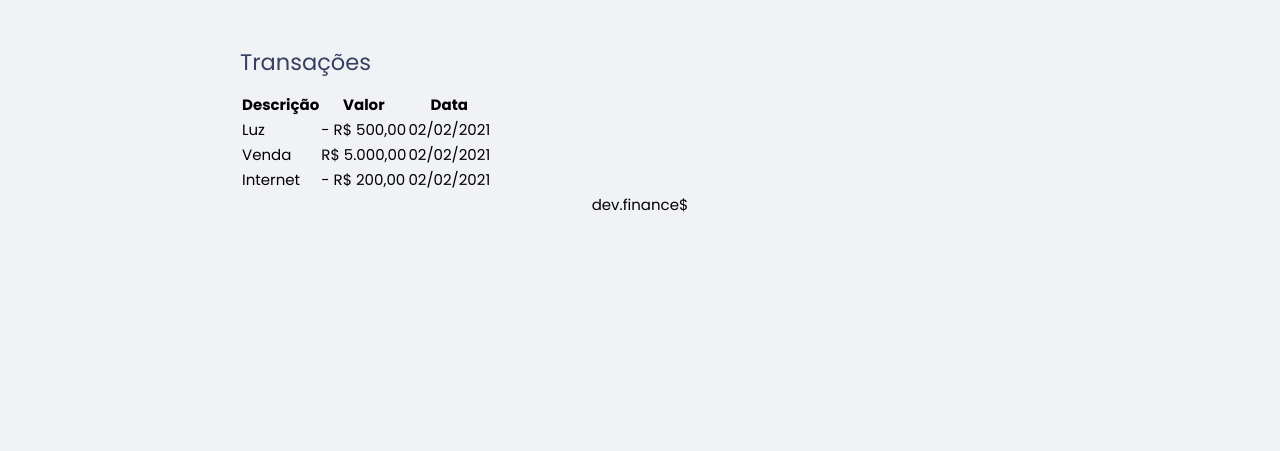
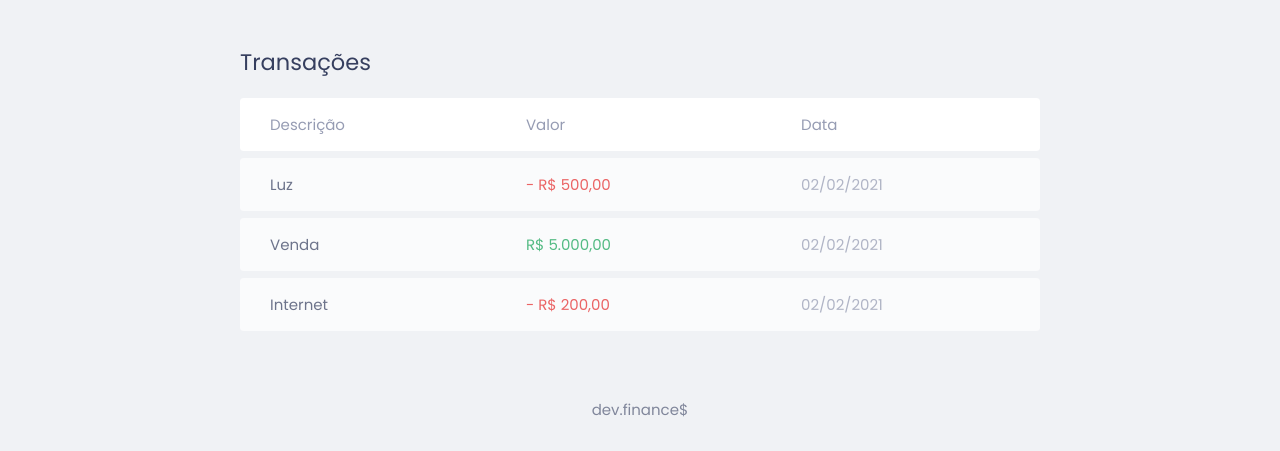
Before and after one commit to Carolina-Silva/discover, a plain HTML site: page index.html in a window 1280 px wide. Shown: the part 616-1067 px from the top of the page. Before the commit the page ends 832 px from the top, so only its background shows below. Drawn offline with Linux system fonts and the light colour scheme.

Commit message:
add CSS to the <table>

```diff
--- a/index.html
+++ b/index.html
@@ -46,19 +46,19 @@
                 </thead>
                 <tbody>
                     <tr>
-                        <td>Luz</td>
-                        <td>- R$ 500,00</td>
-                        <td>02/02/2021</td>
+                        <td class="description">Luz</td>
+                        <td class="expense">- R$ 500,00</td>
+                        <td class="date">02/02/2021</td>
                     </tr>
                     <tr>
-                        <td>Venda</td>
-                        <td> R$ 5.000,00</td>
-                        <td>02/02/2021</td>
+                        <td class="description">Venda</td>
+                        <td class="income"> R$ 5.000,00</td>
+                        <td class="date">02/02/2021</td>
                     </tr>
                     <tr>
-                        <td>Internet</td>
-                        <td>- R$ 200,00</td>
-                        <td>02/02/2021</td>
+                        <td class="description">Internet</td>
+                        <td class="expense">- R$ 200,00</td>
+                        <td class="date">02/02/2021</td>
                     </tr>
                 </tbody>
             </table>
--- a/styles.css
+++ b/styles.css
@@ -73,6 +73,56 @@ header {
     color: #ffffff;
 }
 /* table */
+#transaction{
+    display: block;
+    width: 100%;
+    overflow-x: auto;
+}
+#data-table{
+    width: 100%;
+    border-spacing: 0 0.5rem;
+    color: #969cb3;
+}
+table thead tr th:first-child,
+table tbody tr td:first-child{
+    border-radius: 0.25rem 0 0 0.25rem;
+}
+table thead tr th:last-child,
+table tbody tr td:last-child{
+    border-radius: 0 0.25rem 0.25rem 0;
+}
+
+table thead th{
+    background-color: #fff;
+
+    font-weight: 400;
+    padding: 1rem 2rem;
+
+    text-align: left;
+
+}
+table tbody tr{
+    opacity:0.7;
+}
+table tbody tr:hover{
+    opacity: 1;
+
+}
+
+table tbody td{
+    background: white;
+    padding: 1rem 2rem;
+}
+
+td.description{
+    color: var(--dark-blue);
+}
+td.income{
+    color: #12a454;
+}
+td.expense{
+    color: #e92929;
+}
 
 /* MODAL =================================== */
 /* form */
@@ -81,6 +131,9 @@ header {
 /*  FOOTER =================================== */
  footer{
      text-align: center;
+     padding: 4rem 0 2rem;
+     color: var(--dark-blue);
+     opacity: 0.6;
  }
 
  /* RESPONSIVE */
```
